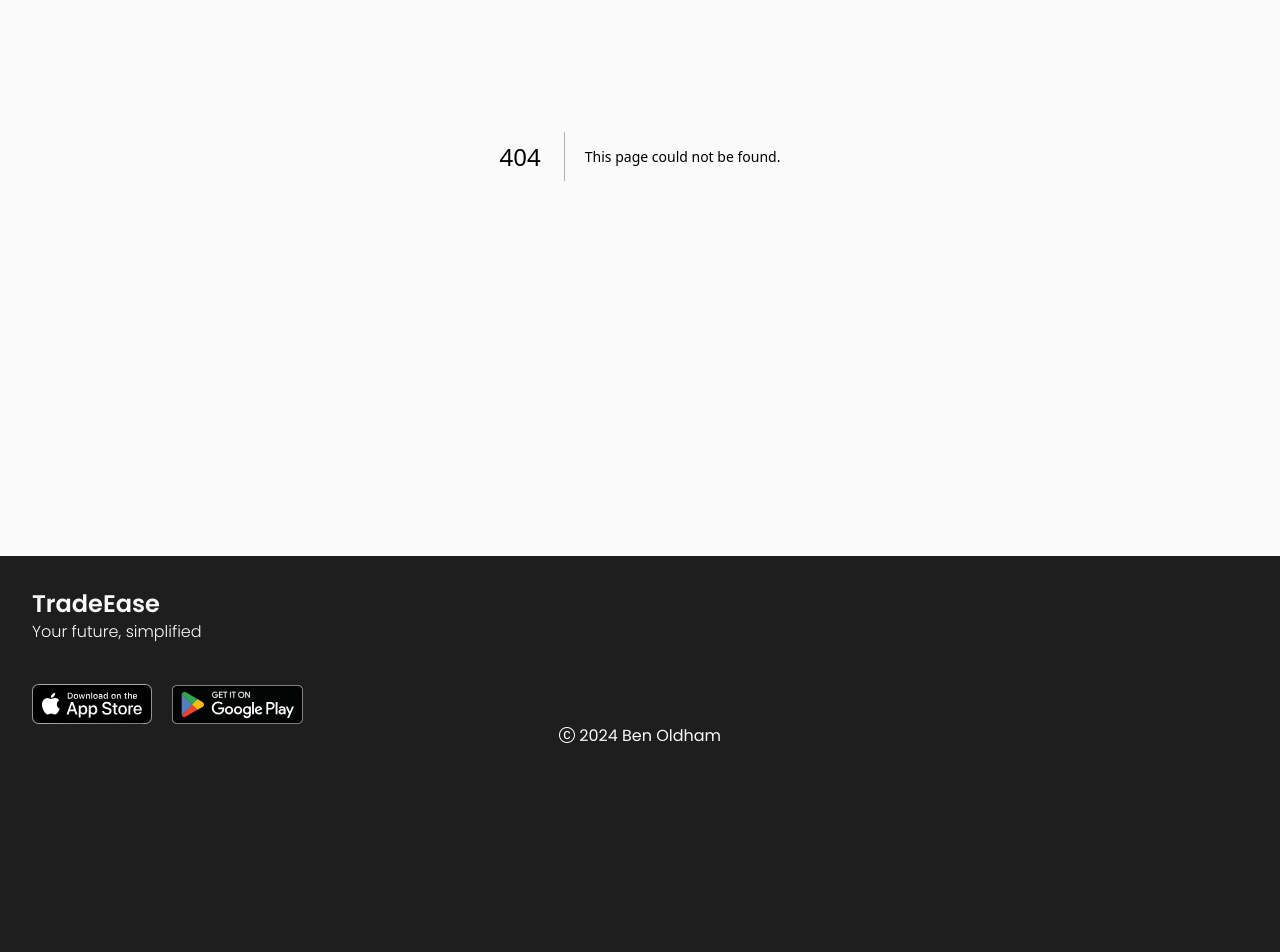
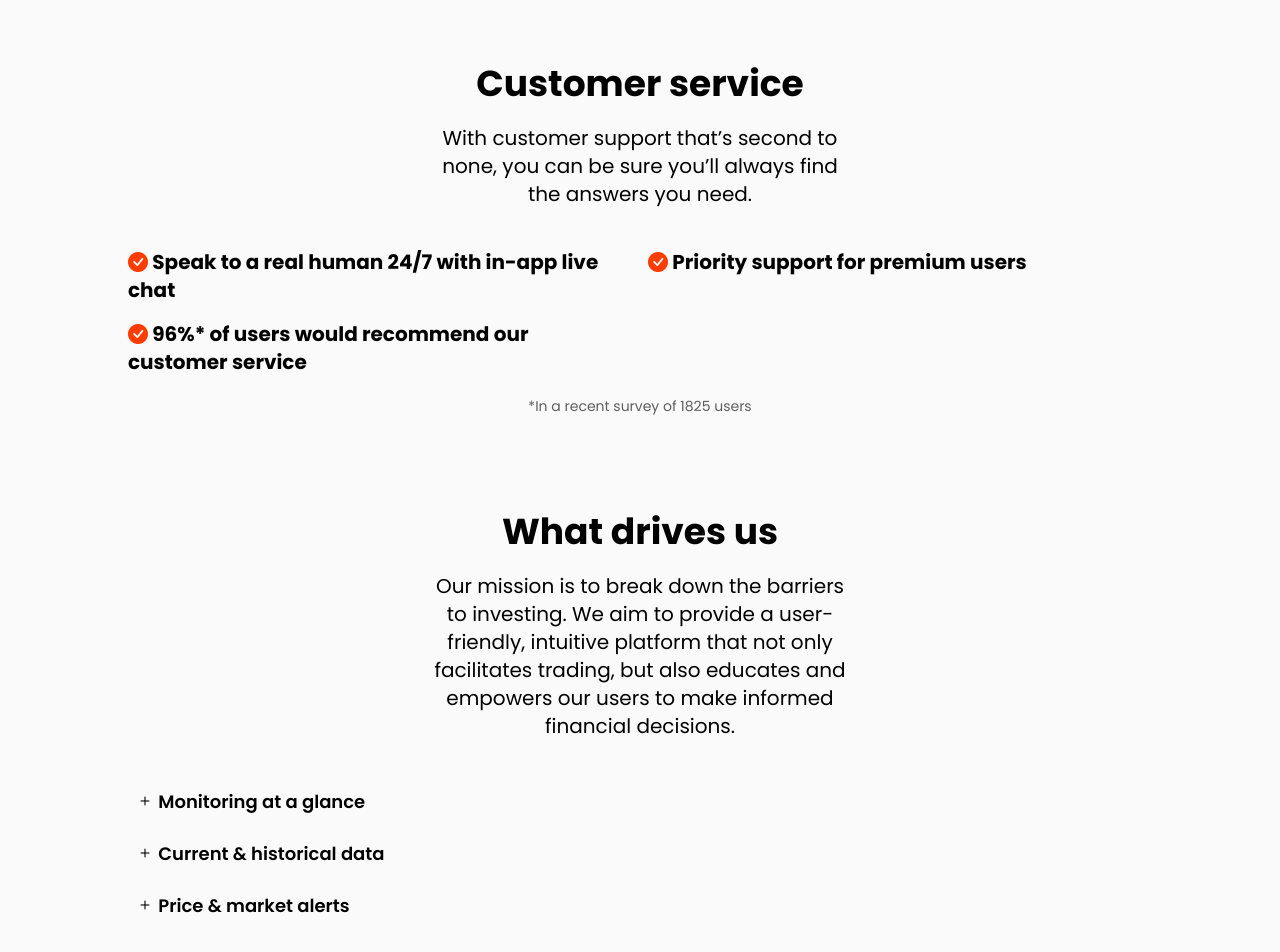
Before and after one commit to ben-oldham1/fintech-site, a Next.js app: page /company in a window 1280 px wide. Before the commit this address had no page. Shown: the part 300-1252 px from the top of the page. Before the commit the page ends 1080 px from the top, so only its background shows below. Built offline with nearby package versions, Linux system fonts and the light colour scheme.

Commit message:
Create component

```diff
--- /dev/null
+++ b/src/app/company/page.js
@@ -0,0 +1,60 @@
+import SectionHeader from "@/components/SectionHeader";
+import BulletPoint from "@/components/BulletPoint";
+import Accordion from "@/components/Accordion";
+import FadeIn from "@/ui/FadeIn";
+
+export default function Company() {
+    const accordionItems = [
+        { title: 'Monitoring at a glance', content: 'View your portfolio diversification and track individual asset performance.' },
+        { title: 'Current & historical data', content: 'Content for section 2...' },
+        { title: 'Price & market alerts', content: 'Content for section 3...' },
+    ];
+
+    return (
+        <>
+            <section className="my-24 mx-12 lg:mx-32">
+                <SectionHeader
+                    header="Sign up to the TradeEase newsletter"
+                    subtext="A weekly summary of the latest news and insights, direct from our experts."
+                />
+            </section>
+
+            <section className="my-24 mx-12 lg:mx-32">
+                <SectionHeader
+                    header="Customer service"
+                    subtext="With customer support that’s second to none, you can be sure you’ll always find the answers you need."
+                />
+
+                <div class="grid grid-cols-2 gap-4">
+                    <FadeIn delay={0.4}>
+                        <BulletPoint text="Speak to a real human 24/7 with in-app live chat" />
+                    </FadeIn>
+
+                    <FadeIn delay={0.6}>
+                        <BulletPoint text="Priority support for premium users" />
+                    </FadeIn>
+
+                    <FadeIn delay={0.8}>
+                        <BulletPoint text="96%* of users would recommend our customer service" />
+                    </FadeIn>
+                </div>
+
+                <div className="flex flex-row justify-center mt-5">
+                    <p className="text-sm text-gray">
+                        *In a recent survey of 1825 users
+                    </p>
+                </div>
+            </section>
+
+            <section className="my-24 mx-12 lg:mx-32">
+                <SectionHeader
+                    header="What drives us"
+                    subtext="Our mission is to break down the barriers to investing. We aim to provide a user-friendly, intuitive platform that not only facilitates trading, but also educates and empowers our users to make informed financial decisions."
+                />
+
+                <Accordion items={accordionItems} />
+
+            </section>
+        </>
+    )
+}
--- /dev/null
+++ b/src/components/BulletPoint.js
@@ -0,0 +1,11 @@
+import React from 'react';
+
+const BulletPoint = (props) => {
+    return (
+        <p className='text-xl font-bold'>
+            <i class="bi bi-check-circle-fill text-orange"></i> {props.text}
+        </p>
+    );
+};
+
+export default BulletPoint;
--- /dev/null
+++ b/src/components/EmailSignup.js
@@ -0,0 +1,17 @@
+import React from 'react';
+import Button from '@/ui/Button';
+
+function EmailSignup() {
+
+    return (
+        <div>
+            <input className="border-light bg-dark text-light border-2 rounded w-72 py-1 px-3 me-2" type="email" placeholder="Your email" />
+
+            <Button variant="light">
+                Sign up
+            </Button>
+        </div>
+    );
+}
+
+export default EmailSignup;
```
